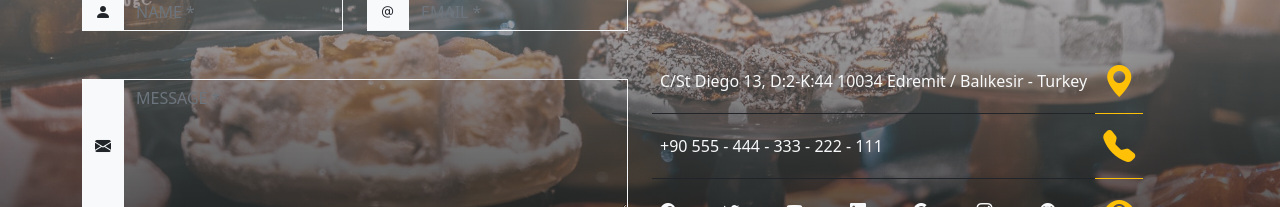
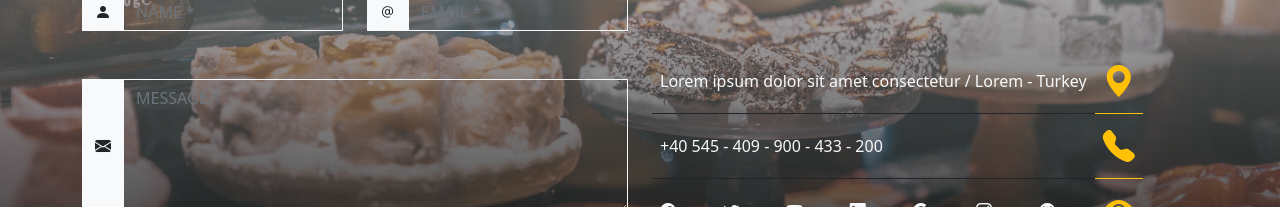
Before and after one commit to ebruturkmen/yap-bi-yemek, a plain HTML site: page yapbiyemek/index.html in a window 1280 px wide. Shown: the part 1954-2161 px from the top of the page. Drawn offline with nearby package versions, Linux system fonts and the light colour scheme; a script that the page names is missing.

Commit message:
Update index.html

```diff
--- a/yapbiyemek/index.html
+++ b/yapbiyemek/index.html
@@ -217,7 +217,7 @@
             <tbody>
               <tr>
                 <td colspan="7" class="align-middle">
-                  <span class="text-light">C/St Diego 13, D:2-K:44 10034 Edremit / Balıkesir - Turkey</span>
+                  <span class="text-light">Lorem ipsum dolor sit amet consectetur / Lorem - Turkey</span>
                 </td>
                 <th scope="row" class="text-warning lead text-center">
                   <i class="bi bi-geo-alt-fill" style="font-size: 2rem;"></i>
@@ -225,7 +225,7 @@
               </tr>
               <tr>
                 <td colspan="7" class="align-middle">
-                  <span class="text-light">+90 555 - 444 - 333 - 222 - 111</span>
+                  <span class="text-light">+40 545 - 409 - 900 - 433 - 200</span>
                 </td>
                 <th scope="row" class="text-warning lead text-center">
                   <i class="bi bi-telephone-fill" style="font-size: 2rem;"></i>
```
